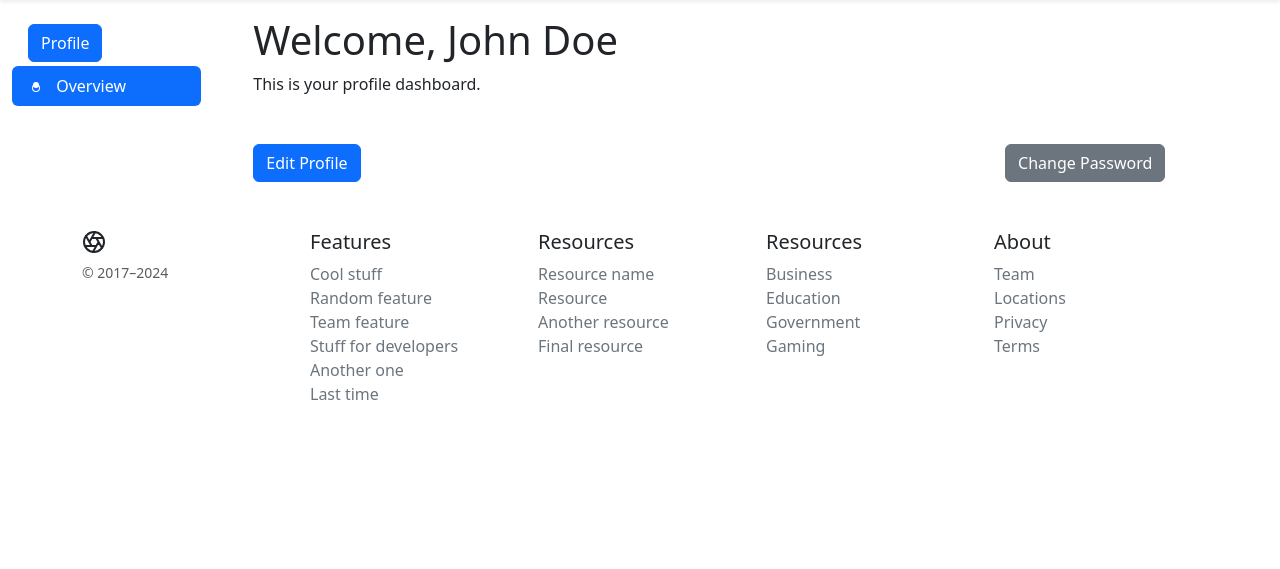
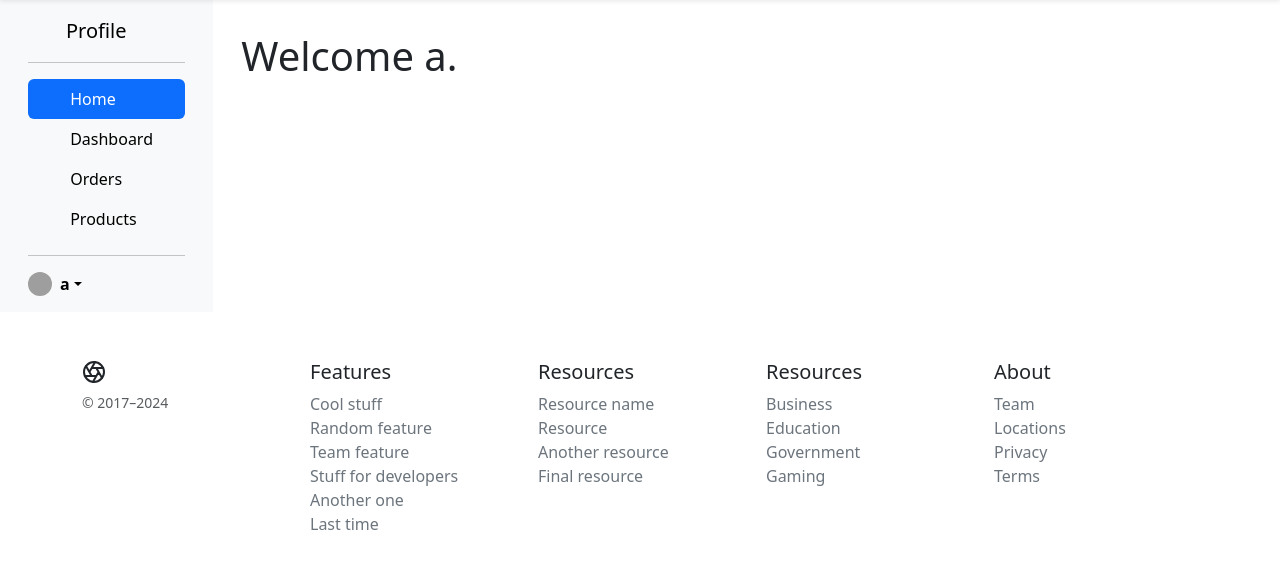
Before and after one commit to aytheeh2/eCommerce, a Django app: page /dashboard/ in a window 1280 px wide. Shown: the part 56-625 px from the top of the page. Run offline with Django 5.2, Linux system fonts and the light colour scheme; a user stored in the database is signed in; data comes from the database, SQL or seed files in the repository; both versions use the stored data as it was after the commit; parts of the project's set-up code (start-up, migrations or seed data) failed here and were passed over; grey boxes are pictures that could not be loaded.

Commit message:
dashboard implimentations and ajax links

```diff
--- a/Templates/core/dashboard.html
+++ b/Templates/core/dashboard.html
@@ -1,50 +1,117 @@
 {% extends 'core/base.html' %} {% load static %} {% block content %}
 <div class="container-fluid">
   <div class="row">
-    <nav
-      id="sidebar"
-      class="col-md-3 col-lg-2 d-flex flex-column sidebar-sticky"
+    <!-- Sidebar -->
+    <div class="col-xl-2 col-sm-12 col-md-3 col-lg-2 bg-body-tertiary">
+      <div class="p-3">
+        <a
+          href="/"
+          class="d-flex align-items-center mb-3 link-body-emphasis text-decoration-none"
         >
-      <h6
-        class="sidebar-heading d-flex align-items-center px-3 mt-4 mb-1 text-muted"
-      >
-        <button class="btn btn-primary btn-block" id="profile">Profile</button>
-      </h6>
+          <svg class="bi pe-none me-2" width="30" height="24">
+            <use xlink:href="#bootstrap"></use>
+          </svg>
+          <span class="fs-5">Profile</span>
+        </a>
+        <hr />
         <ul class="nav nav-pills flex-column mb-auto">
-        <li class="nav-item active">
+          <li class="nav-item">
             <a href="#" class="nav-link active" aria-current="page">
-            <svg
-              class="bi bi-person"
-              width="16"
-              height="16"
-              fill="currentColor"
-              viewBox="0 0 16 16"
-            >
-              <path
-                d="M8 8a3 3 0 1 0 0-6 3 3 0 0 0 0 6zM8 11a3 3 0 1 1 0-6 3 3 0 0 1 0 6zM8 4a4 4 0 1 0 0 8 4 4 0 0 0 0-8z"
-              />
+              <svg class="bi pe-none me-2" width="14" height="14">
+                <use xlink:href="#home"></use>
               </svg>
-            <span class="ms-2">Overview</span>
+              Home
+            </a>
+          </li>
+          <li>
+            <a href="#" class="nav-link link-body-emphasis">
+              <svg class="bi pe-none me-2" width="14" height="14">
+                <use xlink:href="#speedometer2"></use>
+              </svg>
+              Dashboard
+            </a>
+          </li>
+          <li>
+            <a id="order" class="nav-link link-body-emphasis">
+              <svg class="bi pe-none me-2" width="14" height="14">
+                <use xlink:href="#speedometer2"></use>
+              </svg>
+              Orders
+            </a>
+          </li>
+          <li>
+            <a href="#" class="nav-link link-body-emphasis">
+              <svg class="bi pe-none me-2" width="14" height="14">
+                <use xlink:href="#grid"></use>
+              </svg>
+              Products
             </a>
           </li>
         </ul>
-    </nav>
-
-    <main class="col ms-md-3 col-lg-9">
-      <div class="container mt-3">
-        <h1>Welcome, John Doe</h1>
-        <p>This is your profile dashboard.</p>
-
-        <div class="d-flex justify-content-between mt-5">
-          <button type="button" class="btn btn-primary">Edit Profile</button>
-          <button type="button" class="btn btn-secondary">
-            Change Password
-          </button>
+        <hr />
+        <div class="dropdown">
+          <a
+            href="#"
+            class="d-flex align-items-center link-body-emphasis text-decoration-none dropdown-toggle"
+            data-bs-toggle="dropdown"
+            aria-expanded="false"
+          >
+            <img
+              src="https://github.com/aytheeh2.png"
+              alt=""
+              width="24"
+              height="24"
+              class="rounded-circle me-2"
+            />
+            <strong>{{request.user}}</strong>
+          </a>
+          <ul class="dropdown-menu text-small shadow">
+            <li><a class="dropdown-item" href="#">Settings</a></li>
+            <li><hr class="dropdown-divider" /></li>
+            <li>
+              <a class="dropdown-item" href="{% url 'userauth:logout' %}"
+                >Sign out</a
+              >
+            </li>
+          </ul>
         </div>
       </div>
-    </main>
+    </div>
+    <!-- Main Content -->
+    <div class="col-xl-10 col-sm-12 col-md-9 col-lg-10 my-3 p-3">
+      <!-- <div class="container">
+        <div class="row bg-dark">
+          <div class="col bg-info">
+            <p class="display-6">Welcome {{request.user}}</p>
+          </div>
+          <div class="col bg-secondary">f</div>
+        </div>
+      </div> -->
+      <div class="container">
+        <p class="display-6">Welcome {{request.user}}.</p>
+      </div>
+      <div class="col" id="main-content">
+        <div id="orders-section" style="display: none">
+          <table class="table table-striped table-bordered" id="orders-table">
+            <thead>
+              <tr>
+                <th>ID</th>
+                <th>Product</th>
+                <th>Quantity</th>
+                <th>Price</th>
+              </tr>
+            </thead>
+            <tbody>
+              {% for i in orders %}
+              <tr>
+                <td></td>
+              </tr>
+              {%endfor%}
+            </tbody>
+          </table>
         </div>
       </div>
-
-
-{% endblock %}
+    </div>
+  </div>
+</div>
+{%endblock%}
--- a/core/views.py
+++ b/core/views.py
@@ -396,4 +396,8 @@ def payment_failed_view(request):
 
 @login_required
 def customer_dashboard(request):
-    return render(request, 'core/dashboard.html')
+    orders = CartOrder.objects.filter(user=request.user)
+    context = {
+        'orders': orders,
+    }
+    return render(request, 'core/dashboard.html', context)
--- a/static/js/scripts.js
+++ b/static/js/scripts.js
@@ -114,6 +114,12 @@ $(document).ready(function () {
 
       return false;
     }
+  });
+
+  // user dasboard section
+  $("#order").on("click", function () {
+    console.log("#order clicked");
+    $("#orders-section").show();
   });
 });
 
```
Also changed, not shown: db.sqlite3. Lines whose indentation alone changed are shown as unchanged.
